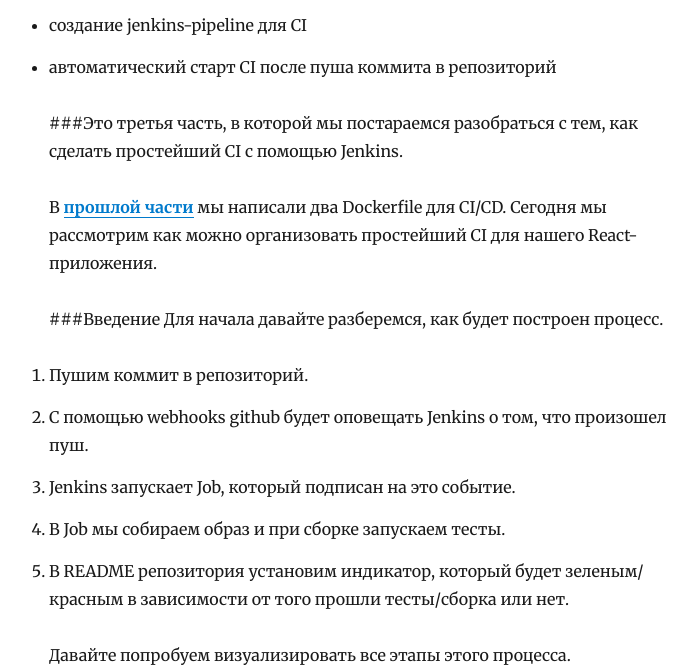
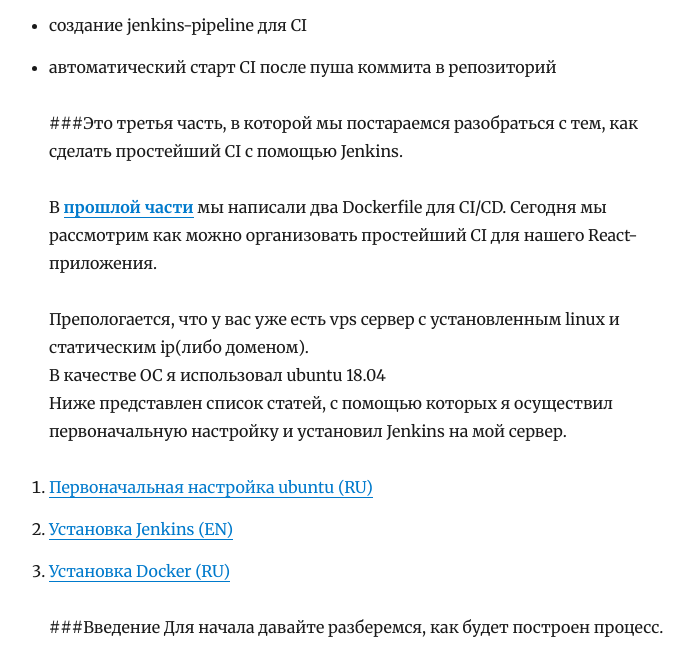
Before and after one commit to RenatRysaev/rysaev.dev, a Gatsby site: page /react-ci-cd-3/ in a window 1280 px wide. Shown: the part 526-1192 px from the top of the page, without its empty margins (276-973 px from the left). Built offline with nearby package versions, Linux system fonts and the light colour scheme; Gatsby itself is replaced by a stand-in of ours; some packages are replaced by stand-ins of ours.

Commit message:
Add content for "react-ci-cd-3"

```diff
--- a/content/blog/react-ci-cd-3/index.md
+++ b/content/blog/react-ci-cd-3/index.md
@@ -16,6 +16,15 @@ description: Поднимаем Jenkins и настраиваем CI при пу
 В <b>[прошлой части](https://rysaev.dev/react-ci-cd-2/)</b> мы написали два Dockerfile для CI/CD.
 Сегодня мы рассмотрим как можно организовать простейший CI для нашего React-приложения.
 
+Препологается, что у вас уже есть vps сервер с установленным linux и статическим ip(либо доменом).
+В качестве ОС я использовал ubuntu 18.04
+Ниже представлен список статей, с помощью которых я осуществил первоначальную настройку
+и установил Jenkins на мой сервер.
+
+1) [Первоначальная настройка ubuntu (RU)](https://www.digitalocean.com/community/tutorials/ubuntu-18-04-ru)
+2) [Установка Jenkins (EN)](https://linuxize.com/post/how-to-install-jenkins-on-ubuntu-18-04/)
+3) [Установка Docker (RU)](https://www.digitalocean.com/community/tutorials/docker-ubuntu-18-04-1-ru)
+
 ###Введение
 Для начала давайте разберемся, как будет построен процесс.
 
```
